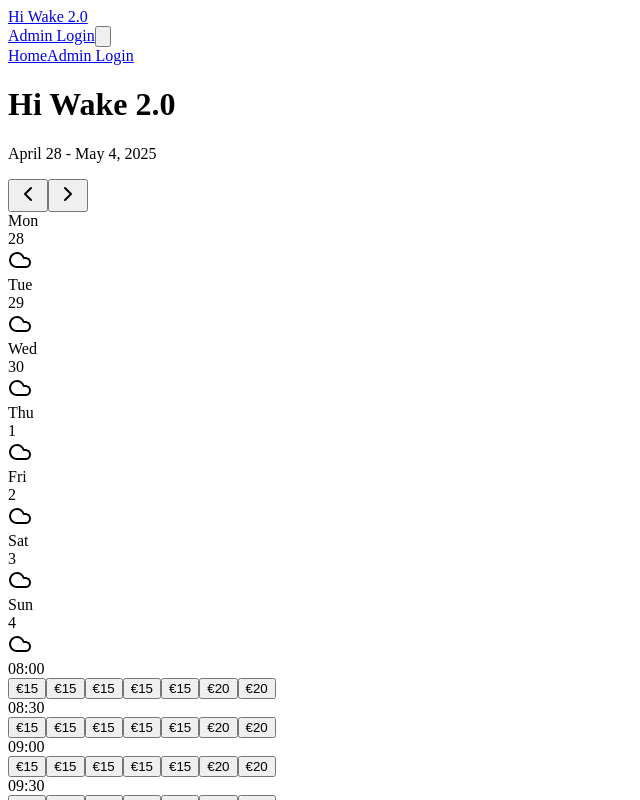
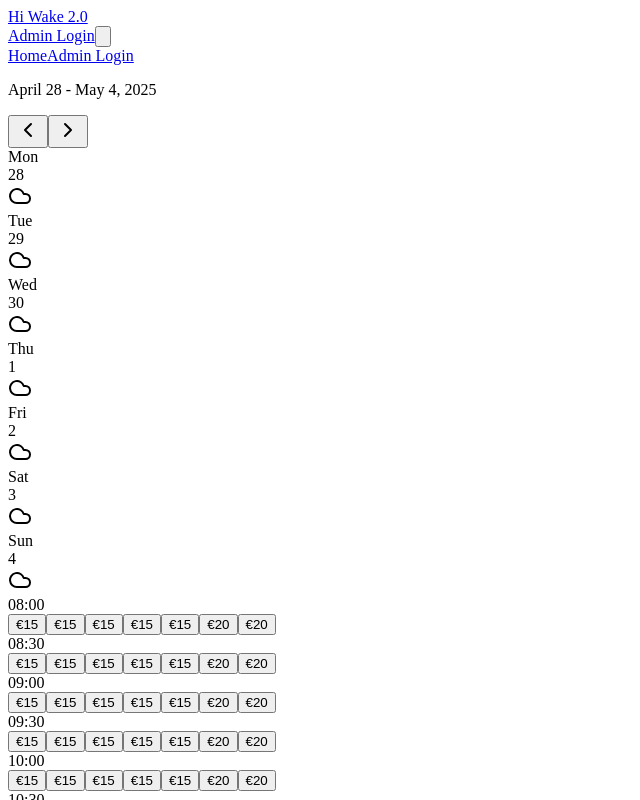
Before and after one commit to zhimis/wake_book, a React (Vite) app in the folder client/: page / in a window 1280 px wide. Shown: the top 800 px of the page, without its empty margins (0-640 px from the left). Built offline with nearby package versions, Linux system fonts and the light colour scheme; no server answers.

Commit message:
Assistant checkpoint: Removed h1 title from home page
Assistant generated file changes:
- client/src/pages/home-page.tsx: Remove h1 title

---

User prompt:

remove this

Replit-Commit-Author: Assistant
Replit-Commit-Session-Id: 7c5ebeea-9a17-4d44-9993-98e3fc75fc71

```diff
--- a/client/src/pages/home-page.tsx
+++ b/client/src/pages/home-page.tsx
@@ -6,7 +6,7 @@ const HomePage = () => {
   return (
     <main className="container mx-auto px-4 py-2 md:py-4">
       <div className="max-w-6xl mx-auto">
-        <h1 className="text-2xl font-bold mb-2 text-center">Hi Wake 2.0</h1>
+
 
         <div className="grid grid-cols-1 md:grid-cols-5 gap-4">
           <div className="md:col-span-4">
```
